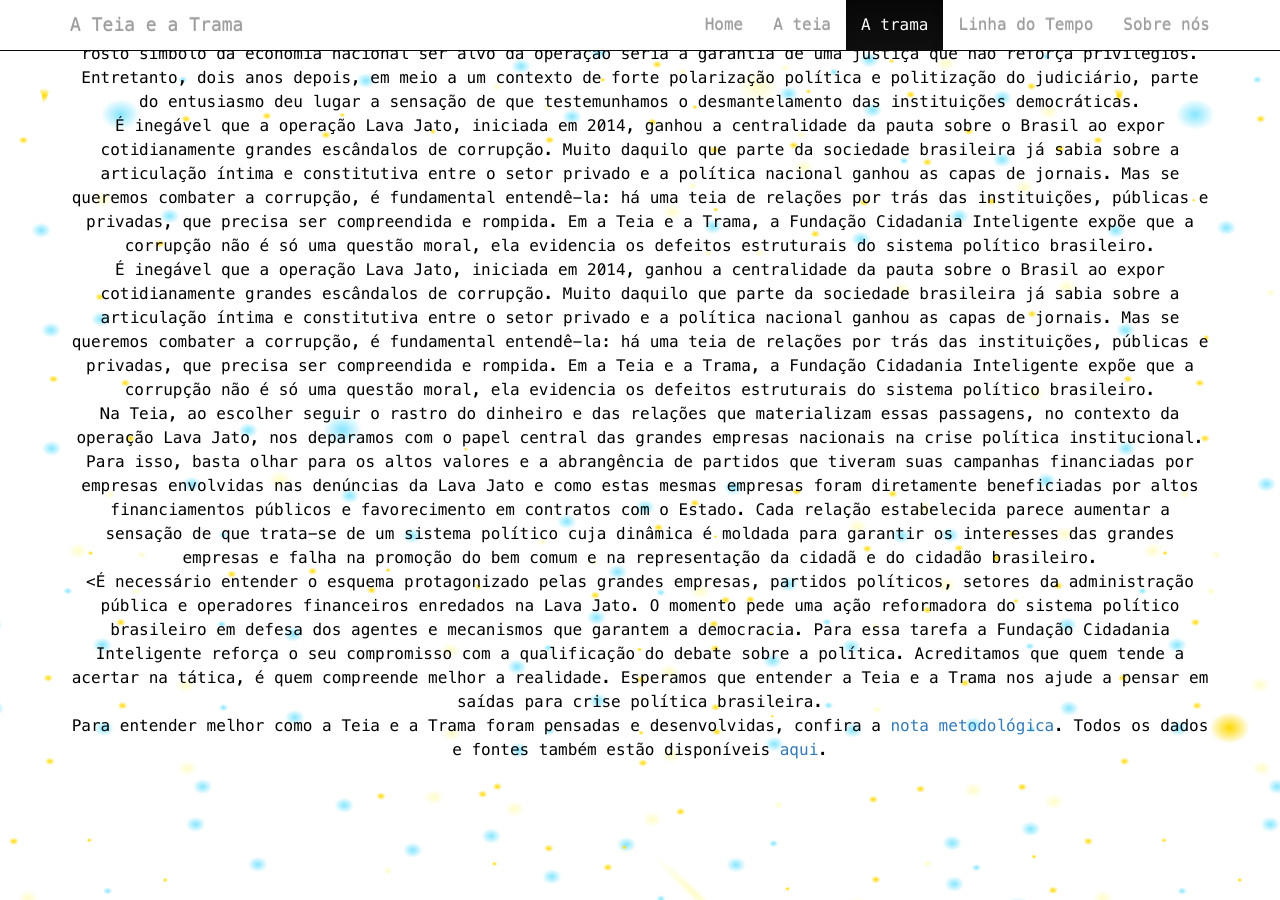
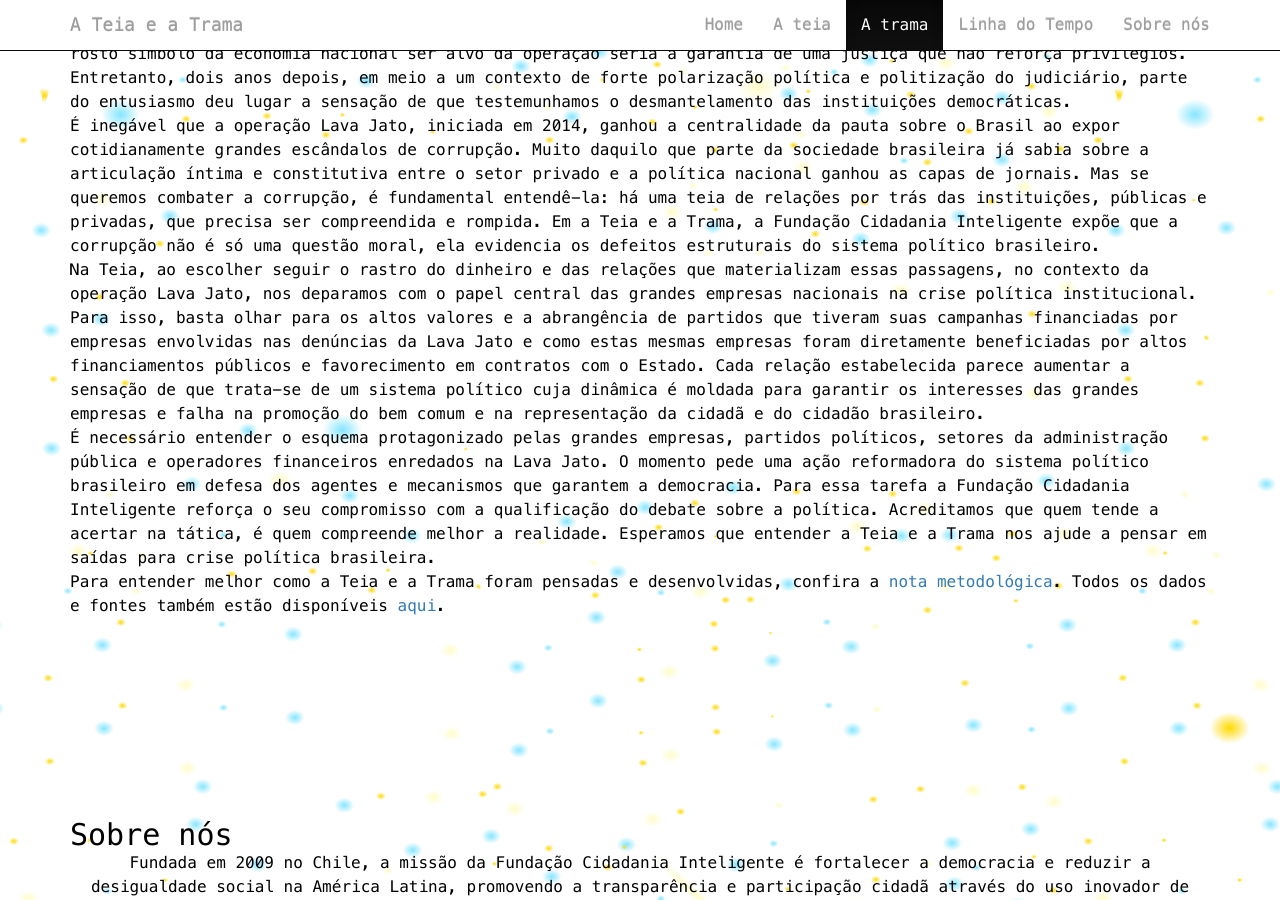
Before and after one commit to ciudadanointeligente/br.transparencialegislativa.org, a Jekyll site: the page built from index.html, in a window 1280 px wide and 900 px high, scrolled down 7322 px. Built offline with Jekyll 4.4.1, drawn with Linux system fonts in a browser that asks for light colours; nearby versions of some CDN libraries.

Commit message:
Update trama.html

```diff
--- a/_includes/trama.html
+++ b/_includes/trama.html
@@ -1,12 +1,11 @@
 <section id="trama">
   <div class="container">
     <h2>A trama</h2>
-    <p class="text-center">A prisão de Marcelo Odebrecht, herdeiro do grupo homônimo de construção e engenharia, pela operação Lava Jato em junho de 2015, foi recebida com entusiasmo e surpresa por boa parte da sociedade brasileira. Pensava-se que o fato de o rosto símbolo da economia nacional ser alvo da operação seria a garantia de uma justiça que não reforça privilégios. Entretanto, dois anos depois, em meio a um contexto de forte polarização política e politização do judiciário, parte do entusiasmo deu lugar a sensação de que testemunhamos o desmantelamento das instituições democráticas.</p>
-    <p class="text-center">É inegável que a operação Lava Jato, iniciada em 2014, ganhou a centralidade da pauta sobre o Brasil ao expor cotidianamente grandes escândalos de corrupção. Muito daquilo que parte da sociedade brasileira já sabia sobre a articulação íntima e constitutiva entre o setor privado e a política nacional ganhou as capas de jornais. Mas se queremos combater a corrupção, é fundamental entendê-la: há uma teia de relações por trás das instituições, públicas e privadas, que precisa ser compreendida e rompida. Em a Teia e a Trama, a Fundação Cidadania Inteligente expõe que a corrupção não é só uma questão moral, ela evidencia os defeitos estruturais do sistema político brasileiro.</p>
-    <p class="text-center">É inegável que a operação Lava Jato, iniciada em 2014, ganhou a centralidade da pauta sobre o Brasil ao expor cotidianamente grandes escândalos de corrupção. Muito daquilo que parte da sociedade brasileira já sabia sobre a articulação íntima e constitutiva entre o setor privado e a política nacional ganhou as capas de jornais. Mas se queremos combater a corrupção, é fundamental entendê-la: há uma teia de relações por trás das instituições, públicas e privadas, que precisa ser compreendida e rompida. Em a Teia e a Trama, a Fundação Cidadania Inteligente expõe que a corrupção não é só uma questão moral, ela evidencia os defeitos estruturais do sistema político brasileiro.</p>
-    <p class="text-center">Na Teia, ao escolher seguir o rastro do dinheiro e das relações que materializam essas passagens, no contexto da operação Lava Jato, nos deparamos com o papel central das grandes empresas nacionais na crise política institucional. Para isso, basta olhar para os altos valores e a abrangência de partidos que tiveram suas campanhas financiadas por empresas envolvidas nas denúncias da Lava Jato e como estas mesmas empresas foram diretamente beneficiadas por altos financiamentos públicos e favorecimento em contratos com o Estado. Cada relação estabelecida parece aumentar  a sensação de que trata-se de um sistema político cuja dinâmica é moldada para garantir os interesses das grandes empresas e falha na promoção do bem comum e na representação da cidadã e do cidadão brasileiro.
+    <p class="text-align: justify"> A prisão de Marcelo Odebrecht, herdeiro do grupo homônimo de construção e engenharia, pela operação Lava Jato em junho de 2015, foi recebida com entusiasmo e surpresa por boa parte da sociedade brasileira. Pensava-se que o fato de o rosto símbolo da economia nacional ser alvo da operação seria a garantia de uma justiça que não reforça privilégios. Entretanto, dois anos depois, em meio a um contexto de forte polarização política e politização do judiciário, parte do entusiasmo deu lugar a sensação de que testemunhamos o desmantelamento das instituições democráticas.</p>
+    <p class="text-align: justify"> É inegável que a operação Lava Jato, iniciada em 2014, ganhou a centralidade da pauta sobre o Brasil ao expor cotidianamente grandes escândalos de corrupção. Muito daquilo que parte da sociedade brasileira já sabia sobre a articulação íntima e constitutiva entre o setor privado e a política nacional ganhou as capas de jornais. Mas se queremos combater a corrupção, é fundamental entendê-la: há uma teia de relações por trás das instituições, públicas e privadas, que precisa ser compreendida e rompida. Em a Teia e a Trama, a Fundação Cidadania Inteligente expõe que a corrupção não é só uma questão moral, ela evidencia os defeitos estruturais do sistema político brasileiro.</p>
+    <p class="text-align: justify"> Na Teia, ao escolher seguir o rastro do dinheiro e das relações que materializam essas passagens, no contexto da operação Lava Jato, nos deparamos com o papel central das grandes empresas nacionais na crise política institucional. Para isso, basta olhar para os altos valores e a abrangência de partidos que tiveram suas campanhas financiadas por empresas envolvidas nas denúncias da Lava Jato e como estas mesmas empresas foram diretamente beneficiadas por altos financiamentos públicos e favorecimento em contratos com o Estado. Cada relação estabelecida parece aumentar  a sensação de que trata-se de um sistema político cuja dinâmica é moldada para garantir os interesses das grandes empresas e falha na promoção do bem comum e na representação da cidadã e do cidadão brasileiro.
 </p>
-    <p class="text-center"><É necessário entender o esquema protagonizado pelas grandes empresas, partidos políticos, setores da administração pública e operadores financeiros enredados na Lava Jato. O momento pede uma ação reformadora do sistema político brasileiro em defesa dos agentes e mecanismos  que garantem a democracia. Para essa tarefa a Fundação Cidadania Inteligente reforça o seu compromisso com a qualificação do debate sobre a política. Acreditamos que quem tende a acertar na tática, é quem compreende melhor a realidade. Esperamos que entender a Teia e a Trama nos ajude a pensar em saídas para crise política brasileira.</p>
-    <p class="text-center">Para entender melhor como a Teia e a Trama foram pensadas e desenvolvidas, confira a <a href="https://docs.google.com/document/d/1SCVIPLuZPn5qInx3HaABj_A30TC1iCX99T5u45eJ5gE/edit" target="_blank">nota metodológica</a>. Todos os dados e fontes também estão disponíveis <a href="https://docs.google.com/spreadsheets/d/1wkvwefI8hKYOXyWrX4MewC6mxZQAxsLRNSFe81OImWw/edit#gid=1778989305" target="_blank">aqui</a>.</p>
+    <p class="text-align: justify"> É necessário entender o esquema protagonizado pelas grandes empresas, partidos políticos, setores da administração pública e operadores financeiros enredados na Lava Jato. O momento pede uma ação reformadora do sistema político brasileiro em defesa dos agentes e mecanismos  que garantem a democracia. Para essa tarefa a Fundação Cidadania Inteligente reforça o seu compromisso com a qualificação do debate sobre a política. Acreditamos que quem tende a acertar na tática, é quem compreende melhor a realidade. Esperamos que entender a Teia e a Trama nos ajude a pensar em saídas para crise política brasileira.</p>
+    <p class="text-align: justify"> Para entender melhor como a Teia e a Trama foram pensadas e desenvolvidas, confira a <a href="https://docs.google.com/document/d/1SCVIPLuZPn5qInx3HaABj_A30TC1iCX99T5u45eJ5gE/edit" target="_blank">nota metodológica</a>. Todos os dados e fontes também estão disponíveis <a href="https://docs.google.com/spreadsheets/d/1wkvwefI8hKYOXyWrX4MewC6mxZQAxsLRNSFe81OImWw/edit#gid=1778989305" target="_blank">aqui</a>.</p>
   </div>
 </section>
```
